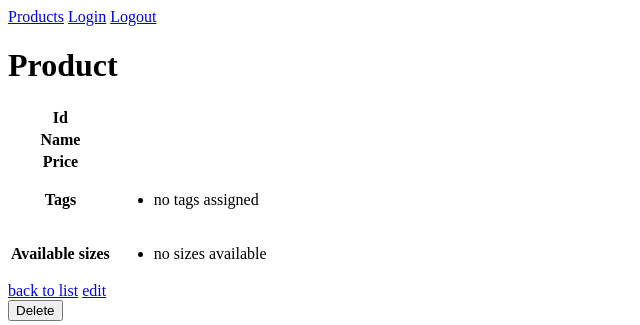
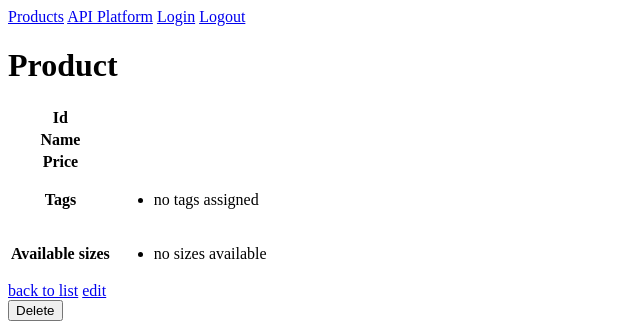
Before and after one commit to kevin-blanchet/symfony-catalog-poc, a Symfony app: template templates/product/show.html.twig in a window 1280 px wide. Shown: the top 325 px of the page, without its empty margins (0-640 px from the left). Run offline with Twig, Linux system fonts and the light colour scheme; the template is opened without the code that fills it, so the values that code supplies are empty; some libraries are stand-ins or nearby versions.

Commit message:
Update base.html.twig
added link to api platform in header

```diff
--- a/templates/base.html.twig
+++ b/templates/base.html.twig
@@ -16,6 +16,7 @@
     <body>
         <header>
             <a href="{{ path('app_product_index') }}">Products</a>
+            <a href="/api">API Platform</a>
             <a href="{{ path('app_login') }}">Login</a>
             <a href="{{ path('app_logout') }}">Logout</a>
         </header>
```
